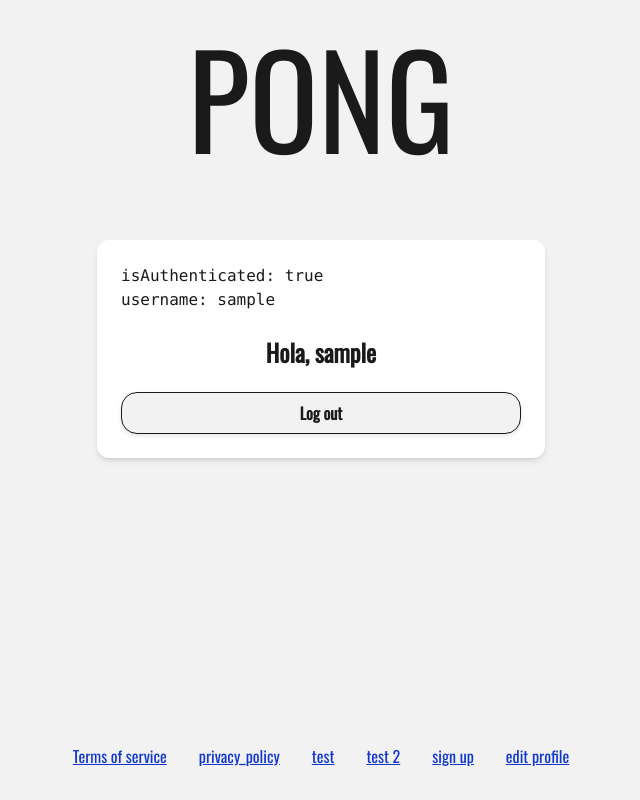
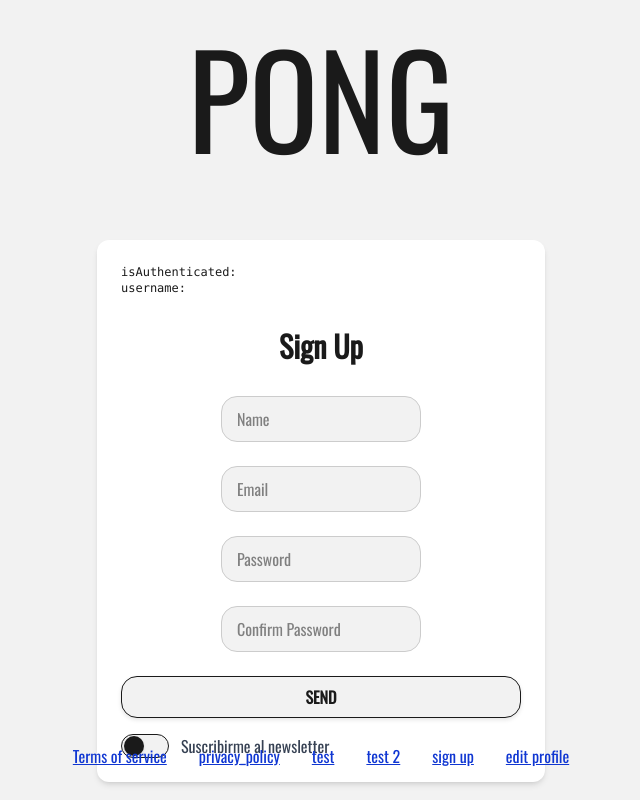
Before and after one commit to outsiderice/42_transendence, a Vue app in the folder frontend/: page /sign_up in a window 1280 px wide. Shown: the whole page, without its empty margins (319-959 px from the left). Built offline with nearby package versions, Linux system fonts and the light colour scheme; no server answers; sample sign-in values are in the browser's storage; the HTML template or start-up script is replaced by a standard one.

Commit message:
signup working

```diff
--- a/frontend/src/views/SignUpView.vue
+++ b/frontend/src/views/SignUpView.vue
@@ -1,13 +1,27 @@
 <script setup lang="ts">
-import { ref, watchEffect, onMounted } from 'vue'
 import PongInput from '../components/PongInput.vue'
 import PongButton from '../components/PongButton.vue'
 import PongToggleButton from '../components/PongToggleButton.vue'
+
 import { useAuthForm } from '../composables/useAuthForm'
 import { useToggles } from '../composables/useToggles'
+import { useSessionStore } from '@/state/user_session.ts'
+import { useRouter } from 'vue-router'
 
+// -------------------------
+// Store / Router
+// -------------------------
+const session = useSessionStore()
+const router = useRouter()
+
+// -------------------------
+// Toggles
+// -------------------------
 const { newsletter } = useToggles()
 
+// -------------------------
+// Formulario
+// -------------------------
 const {
   name,
   email,
@@ -21,45 +35,23 @@ const {
   validate
 } = useAuthForm()
 
-// Estado reactivo
-const isAuthenticated = ref(false)
-const username = ref('')
-
-// --- DEBUG inicial ---
-console.log('Inicial username:', username.value)
-console.log('Inicial isAuthenticated:', isAuthenticated.value)
-
-// watchEffect para mantener username e isAuthenticated reactivos
-watchEffect(() => {
-  const token = localStorage.getItem('token')
-  const storedUsername = localStorage.getItem('username') || ''
-  isAuthenticated.value = !!token
-  username.value = storedUsername
-
-  console.log('watchEffect token:', token)
-  console.log('watchEffect storedUsername:', storedUsername)
-  console.log('watchEffect isAuthenticated:', isAuthenticated.value)
-  console.log('watchEffect username:', username.value)
-})
-
-// Función para registrarse
+// -------------------------
+// Registro (Sign Up)
+// -------------------------
 const handleSubmit = async () => {
   console.log('Submitting signup:', {
     username: name.value,
-    email: email.value,
-    password: password.value
+    email: email.value
   })
 
   // if (!validate()) return
 
   try {
     const response = await fetch(
-      'https' + import.meta.env.VITE_URL + '/auth/register',
+      `https://${window.location.host}/api/auth/register`,
       {
         method: 'POST',
-        headers: {
-          'Content-Type': 'application/json'
-        },
+        headers: { 'Content-Type': 'application/json' },
         body: JSON.stringify({
           username: name.value,
           email: email.value,
@@ -70,58 +62,44 @@ const handleSubmit = async () => {
 
     if (response.ok) {
       const data = await response.json()
-      console.log('Registered successfully ✅', data)
 
-      // Guardar token y username en localStorage
-      const token = data.accessToken ?? 'dummy-token'
-      localStorage.setItem('token', token)
-      localStorage.setItem('username', name.value)
+      console.log('Sign up successful ✅', data)
 
-      // Actualizar reactive state
-      isAuthenticated.value = true
-      username.value = name.value
+      // Inicializar sesión igual que en Sign In
+      session.setSession(data.user.id, data.user.username)
 
-      console.log('Post register - username.value:', username.value)
-      console.log('Post register - isAuthenticated.value:', isAuthenticated.value)
+      // Redirección
+      router.push({ name: 'home' })
     } else {
       const errorText = await response.text()
       console.error('Register error ❌', errorText)
     }
   } catch (error) {
-    console.error('Network error:', error)
+    console.error('Network error signing up:', error)
   }
 }
 
-// Función para cerrar sesión
+// -------------------------
+// Logout
+// -------------------------
 const signOut = () => {
-  localStorage.removeItem('token')
-  localStorage.removeItem('username')
-
-  isAuthenticated.value = false
-  username.value = ''
-
-  console.log('After logout - username.value:', username.value)
-  console.log('After logout - isAuthenticated.value:', isAuthenticated.value)
+  session.logout()
 }
-
-// Opcional: al montar, podrías hacer un fetch al backend para validar token
-// onMounted(() => {
-//   fetchUser()
-// })
 </script>
 
 <template>
   <div class="max-w-md mx-auto mt-12 p-6 bg-white rounded-xl shadow-md">
+
     <!-- DEBUG TEMPORAL -->
-    <pre>
-isAuthenticated: {{ isAuthenticated }}
-username: {{ username }}
+    <pre class="mb-4 text-xs">
+isAuthenticated: {{ session.isAuthenticated }}
+username: {{ session.username }}
     </pre>
 
     <!-- USUARIO AUTENTICADO -->
-    <div v-if="isAuthenticated">
+    <div v-if="session.isAuthenticated">
       <h2 class="text-2xl font-bold mb-6 text-center">
-        Hola, {{ username }}
+        Hola, {{ session.username }}
       </h2>
 
       <PongButton
```
